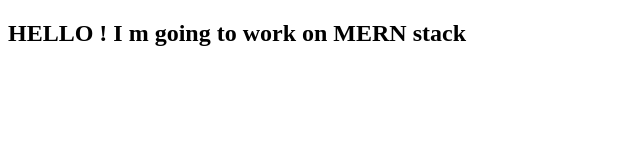
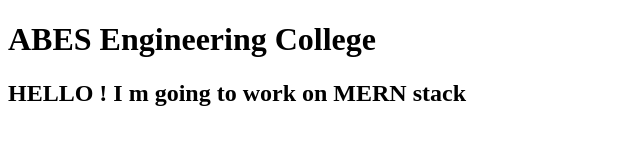
Before and after one commit to samaksh34/FSD-ITC-REACT-2025, a plain HTML site: page index.html in a window 1280 px wide. Shown: the whole page, without its empty margins (0-640 px from the left). Drawn offline with Linux system fonts and the light colour scheme.

Commit message:
new commit

```diff
--- a/index.html
+++ b/index.html
@@ -6,6 +6,10 @@
     <title>Document</title>
 </head>
 <body>
+    <div>
+        <h1>ABES Engineering College</h1>
+    </div>
     <h2>HELLO ! I m going to work on MERN stack</h2>
+
 </body>
 </html>
```
